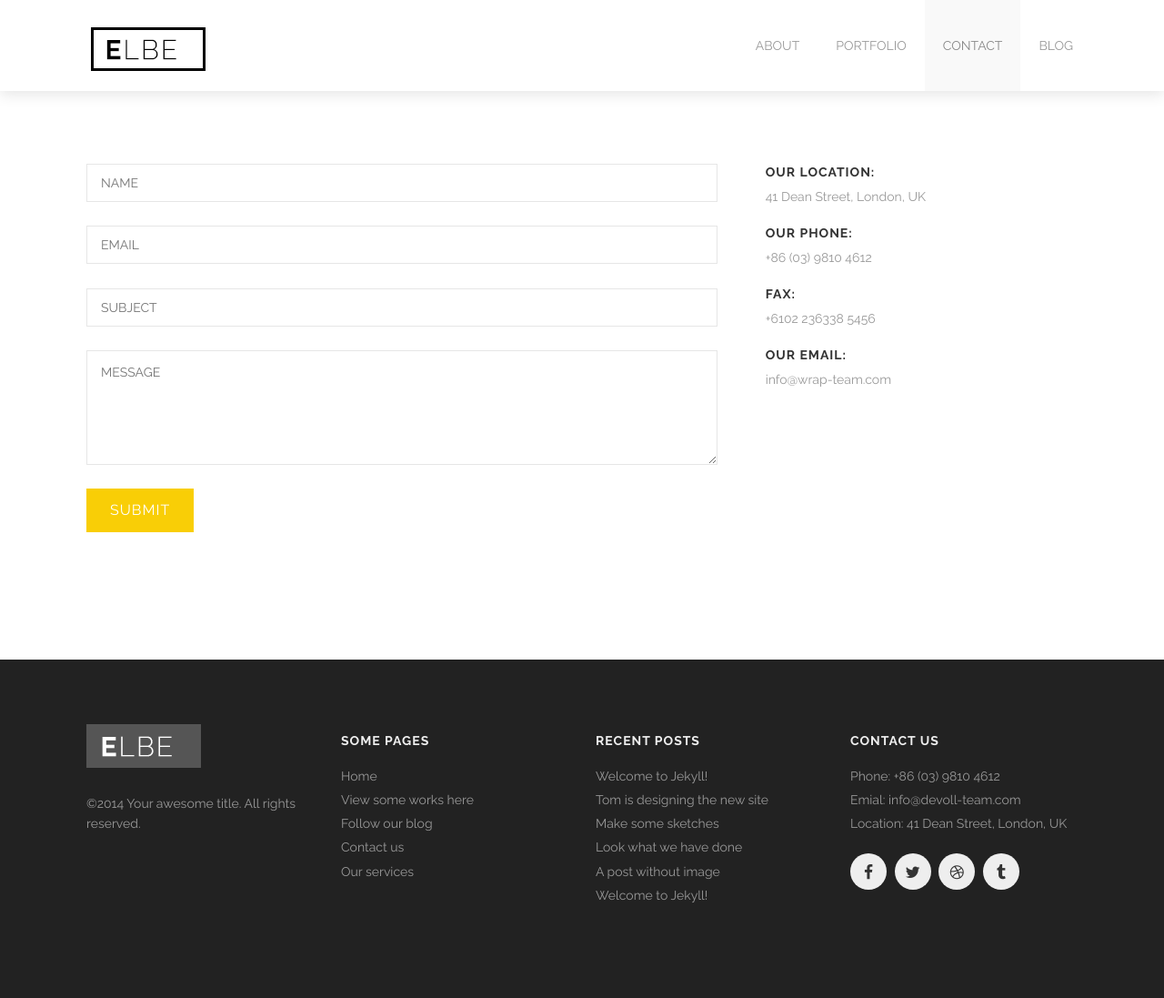
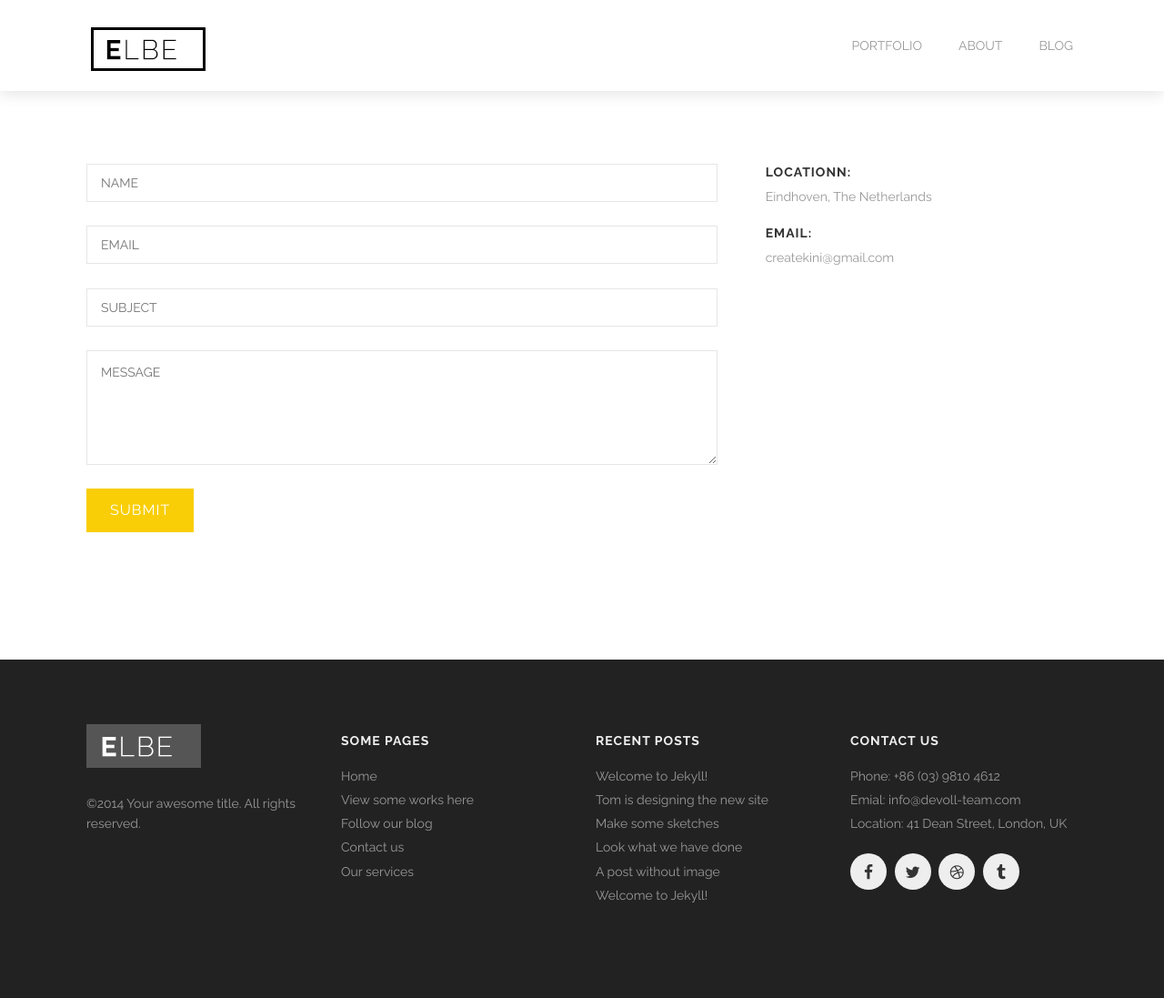
Before and after one commit to AnkithaKini/website, a Jekyll site: the page built from contact.html, in a window 1280 px wide. Shown: the whole page at 91% size. Built offline with Jekyll 4.4.1, drawn with Linux system fonts in a browser that asks for light colours; a script that is not in the unit is left out.

Commit message:
first draft of minimal website

```diff
--- a/_includes/head.html
+++ b/_includes/head.html
@@ -5,7 +5,7 @@
 
   <title>{% if page.title %}{{ page.title }}{% else %}{{ site.title }}{% endif %}</title>
   <meta name="description" content="{% if page.excerpt %}{{ page.excerpt | strip_html | strip_newlines | truncate: 160 }}{% else %}{{ site.description }}{% endif %}">
-
+  <base target="_blank">
   <link rel="stylesheet" href="{{ "/css/foundation.css" | prepend: site.baseurl }}">
   <link rel="stylesheet" href="{{ "/css/style.css" | prepend: site.baseurl }}">
   <link rel="stylesheet" href="{{ "/css/fontello.css" | prepend: site.baseurl }}">
--- a/_includes/header.html
+++ b/_includes/header.html
@@ -24,18 +24,18 @@
 
           {% if item.children %}
             <li class="has-dropdown {{active_class}}">
-              <a href="{{site.url}}/{{ item.path }}">{{ item.name }}</a>
+              <a href="{{site.url}}/{{ item.path }}"  target="_parent">{{ item.name }}</a>
               <ul class='dropdown'>
                 {% for child in item.children %}
                   <li>
-                    <a href="{{site.url}}/{{ child.path }}">{{ child.name }}</a>
+                    <a href="{{site.url}}/{{ child.path }}" target="_parent">{{ child.name }}</a>
                   </li>
                 {% endfor %}
               </ul>
             </li>
           {% else %}
             <li class="{{active_class}}">
-              <a href="{{site.url}}/{{ item.path }}">{{ item.name }}</a>
+              <a href="{{site.url}}/{{ item.path }}" target="_parent">{{ item.name }}</a>
             </li>
           {% endif %}
         {% endfor %}
--- a/contact.html
+++ b/contact.html
@@ -28,14 +28,10 @@
     </div>
     <div class='medium-4 columns'>
       <div class='contact-details'>
-        <h4>Our location:</h4>
-        <p>41 Dean Street, London, UK</p>
-        <h4>Our Phone:</h4>
-        <p>+86 (03) 9810 4612</p>
-        <h4>Fax:</h4>
-        <p>+6102 236338 5456</p>
-        <h4>Our Email:</h4>
-        <p>info@wrap-team.com</p>
+        <h4>Locationn:</h4>
+        <p>Eindhoven, The Netherlands</p>
+        <h4>Email:</h4>
+        <p>createkini@gmail.com</p>
       </div>
     </div>
   </div>
```
Also changed, not shown: _data/nav.yml (+4 -7 lines), portfolio.html (+8 -8 lines), portfolio-items/cb-reservation.html (renamed from cb-reservation.html), portfolio-items/cb-trail_of_threads.html (renamed from cb-trail_of_threads.html), portfolio-items/portfolio-item.html (renamed from portfolio-item.html), 12 other files.
